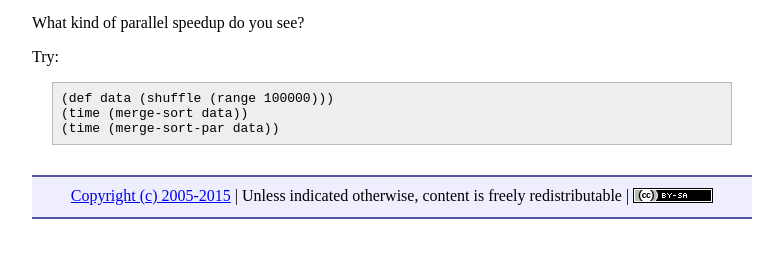
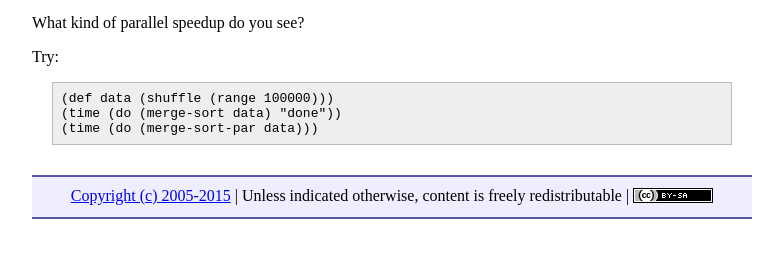
Before and after one commit to ycpcs/cs365-spring2015, a Jekyll site: the page built from labs/lab17.md, in a window 1280 px wide. Shown: the part 153-411 px from the top of the page, without its empty margins (248-1031 px from the left). Built offline with Jekyll 4.4.1, drawn with Linux system fonts in a browser that asks for light colours; Markdown is read by kramdown in place of the engine named in the settings.

Commit message:
don't print 100000 values in repl

```diff
--- a/labs/lab17.md
+++ b/labs/lab17.md
@@ -13,6 +13,6 @@ Try:
 
 <pre>
 (def data (shuffle (range 100000)))
-(time (merge-sort data))
-(time (merge-sort-par data))
+(time (do (merge-sort data) "done"))
+(time (do (merge-sort-par data)))
 </pre>
```
